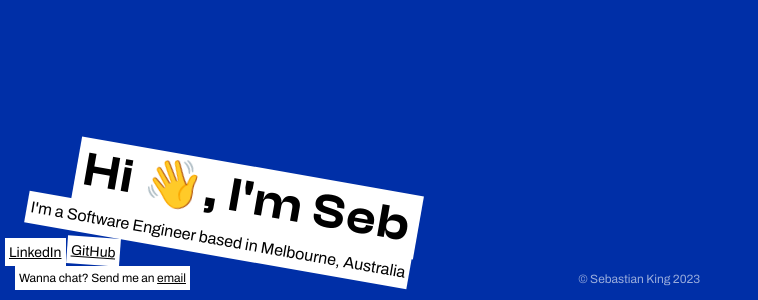
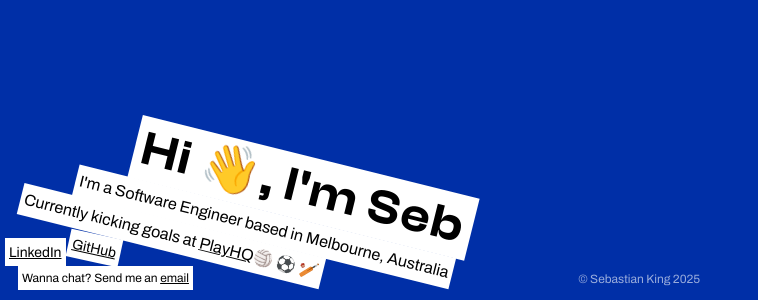
Before and after one commit to sebastiancwk/personal-website, a Next.js app: page / in a window 1280 px wide. Shown: the part 500-800 px from the top of the page, without its empty margins (0-758 px from the left). Built offline with nearby package versions, Linux system fonts and the light colour scheme.

Commit message:
feat: updated date, added current job

```diff
--- a/src/app/components/gravity-container/gravity-container-provider.tsx
+++ b/src/app/components/gravity-container/gravity-container-provider.tsx
@@ -12,6 +12,7 @@ type GravityContainerContextProps = {
   engine: Engine;
   container: RefObject<HTMLDivElement>;
 };
+
 const GravityContainerContext =
   React.createContext<GravityContainerContextProps>(
     {} as GravityContainerContextProps
@@ -39,6 +40,8 @@ export const GravityContainerProvider = ({
       },
     });
 
+    // draw boundaries around window
+    // prevents anything from disappearing
     World.add(engine.current.world, [
       Bodies.rectangle(cw / 2, -10, cw, 20, {
         isStatic: true,
--- a/src/app/page.tsx
+++ b/src/app/page.tsx
@@ -3,7 +3,7 @@ import React from "react";
 import { GravityDiv } from "./components/gravity-div/gravity-div";
 import { GravityContainer } from "./components/gravity-container/gravity-container";
 
-function Page() {
+const Page = () => {
   const defaultDelay = 2000;
 
   return (
@@ -25,6 +25,15 @@ function Page() {
               </p>
             </GravityDiv>
           </div>
+          <GravityDiv delay={defaultDelay}>
+            <p className="p-1 bg-white">
+              Currently kicking goals at{" "}
+              <a href="https://www.playhq.com/" target="_blank">
+                PlayHQ
+              </a>
+              🏐 ⚽️ 🏏
+            </p>
+          </GravityDiv>
           <div className="flex gap-1">
             <GravityDiv delay={defaultDelay}>
               <p className="text-sm p-1 bg-white">
@@ -57,7 +66,7 @@ function Page() {
           <GravityDiv isStatic>
             {" "}
             <p className="text-[0.75rem] p-1 text-white opacity-60">
-              &copy; Sebastian King 2023
+              &copy; Sebastian King 2025
             </p>
           </GravityDiv>
         </div>
```
